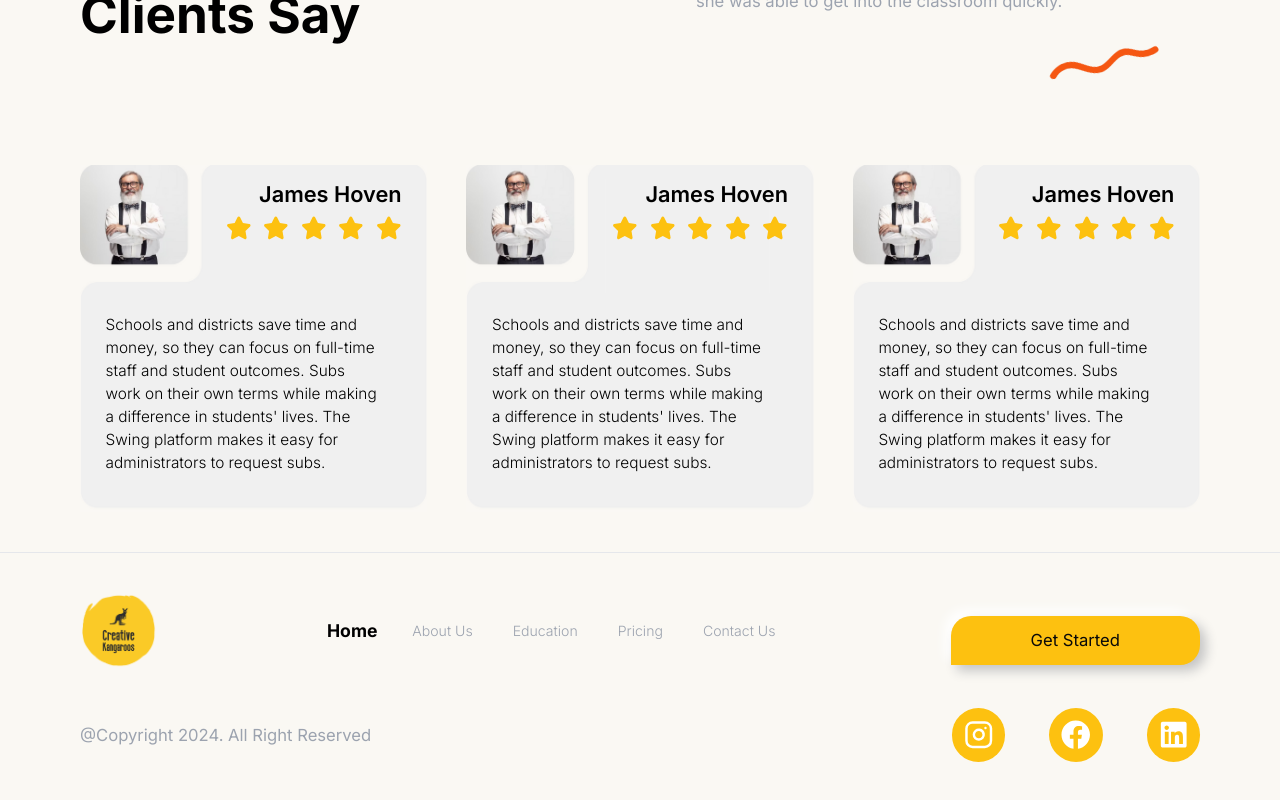
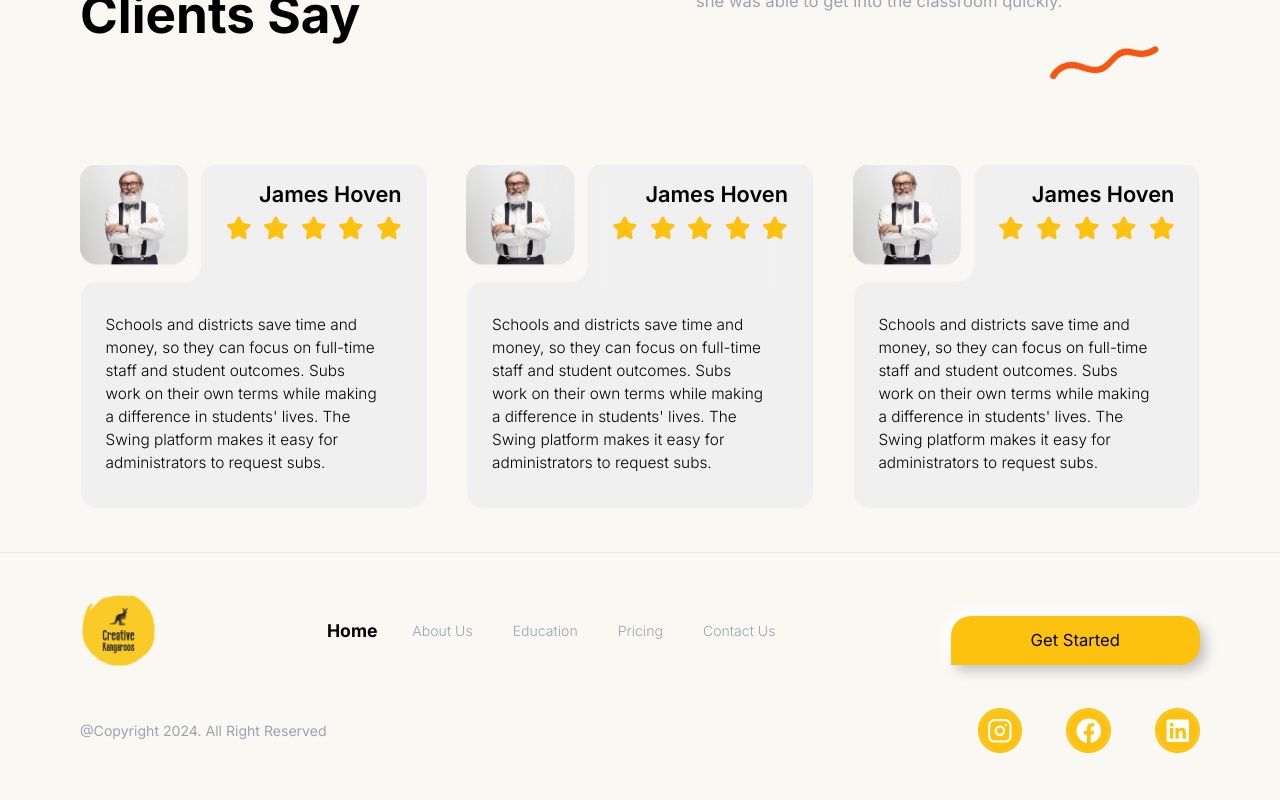
Before and after one commit to Faxraddin/kangaroos, a Next.js app: page / in a window 1280 px wide. Shown: the part 2554-3354 px from the top of the page. Built offline with nearby package versions, Linux system fonts and the light colour scheme.

Commit message:
social btns

```diff
--- a/app/Layouts/Footer.jsx
+++ b/app/Layouts/Footer.jsx
@@ -21,11 +21,20 @@ const Footer = () => {
         <button className="btn-animation sm:px-0 sm:w-full lg:text-[18px] lg:mt-0 mt-5 py-3 px-20 text-[1.3vw] text-white rounded-r-[20px] rounded-t-[20px]">Get Started</button>
       </div>
       <div className="w-full sm:flex-col sm:gap-5 sm:items-start h-auto flex justify-between items-center">
-        <span className="text-gray-400 lg:text-[16px] text-[1.3vw]">@Copyright 2024. All Right Reserved</span>
-        <div className="text-[2.3vw] flex justify-center gap-11 items-center">
-          <span className="text-white lg:text-[26px] rounded-full yellow p-3"><LuInstagram/></span>
-          <span className="text-white lg:text-[26px] rounded-full yellow p-3"><FaFacebook /></span>
-          <span className="text-white lg:text-[26px] rounded-full yellow p-3"><FaLinkedin /></span>
+        <span className="text-gray-400 lg:text-[16px] text-[1.1vw]">@Copyright 2024. All Right Reserved</span>
+        <div className="text-[2vw] xs:w-full xs:justify-between flex justify-center gap-11 items-center">
+          <span className="text-white cursor-pointer group border-2 relative border-[#FDC110] lg:text-[26px] rounded-full w-[3.5vw] lg:w-[50px] lg:h-[50px] h-[3.5vw] flex justify-center items-center">
+            <LuInstagram className="z-10 group-hover:text-black ease-linear transition-all duration-200" />
+            <div className="w-full h-full ease-linear transition-all duration-200 group-hover:-translate-y-[90%] yellow rounded-full absolute left-0 top-0 z-0"></div>
+          </span>
+          <span className="text-white cursor-pointer group border-2 relative border-[#FDC110] lg:text-[26px] rounded-full w-[3.5vw] lg:w-[50px] lg:h-[50px] h-[3.5vw] flex justify-center items-center">
+            <FaFacebook className="z-10 group-hover:text-black ease-linear transition-all duration-200" />
+            <div className="w-full h-full ease-linear transition-all duration-200 group-hover:-translate-y-[90%] yellow rounded-full absolute left-0 top-0 z-0"></div>
+          </span>
+          <span className="text-white cursor-pointer group border-2 relative border-[#FDC110] lg:text-[26px] rounded-full w-[3.5vw] lg:w-[50px] lg:h-[50px] h-[3.5vw] flex justify-center items-center">
+            <FaLinkedin className="z-10 group-hover:text-black ease-linear transition-all duration-200" />
+            <div className="w-full h-full ease-linear transition-all duration-200 group-hover:-translate-y-[90%] yellow rounded-full absolute left-0 top-0 z-0"></div>
+          </span>
         </div>
       </div>
     </footer>
```
